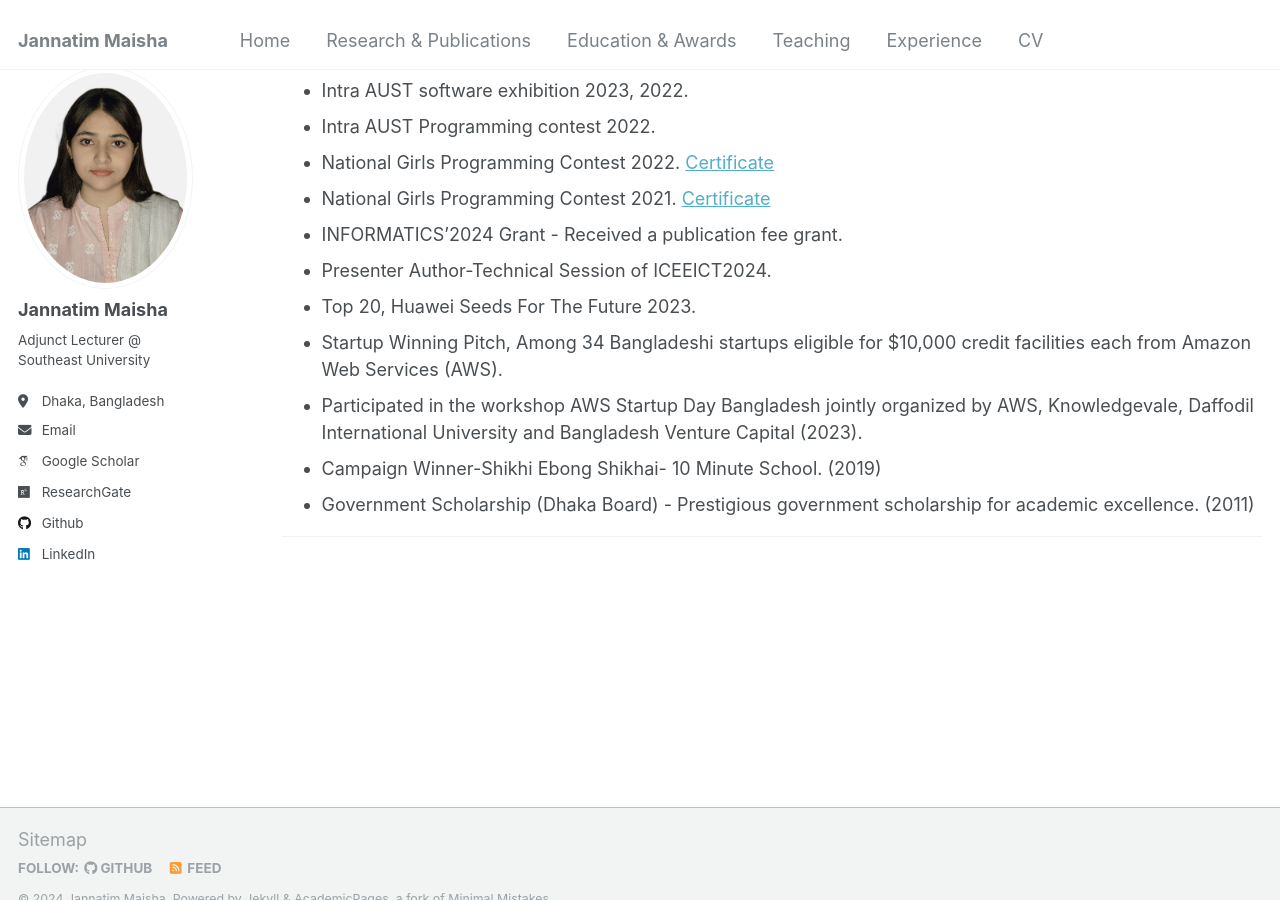
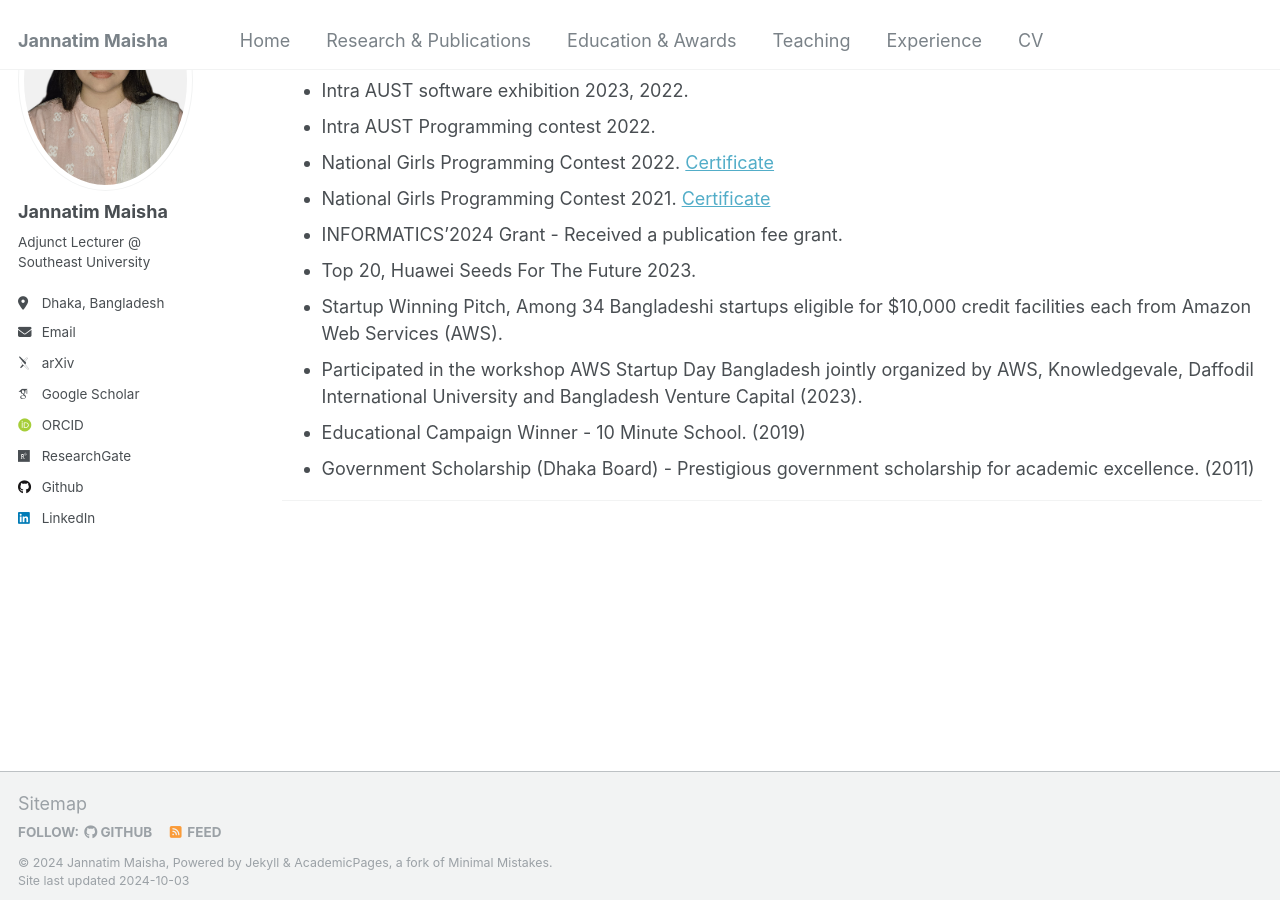
Before and after one commit to jannatim-maisha/jannatim-maisha.github.io, a Jekyll site: the page built from _pages/education.md, in a window 1280 px wide and 900 px high, scrolled down 804 px. Built offline with Jekyll 4.4.1, drawn with Linux system fonts in a browser that asks for light colours; some web fonts are replaced; part of the change alters nothing that is shown.

```diff
--- a/_config.yml
+++ b/_config.yml
@@ -28,13 +28,13 @@ author:
   location         : "Dhaka, Bangladesh"
   employer         : # URL
   uri              : # URL
-  email            : "maishapousy@gmail.com"
+  email            : "maishapousy@gmail.com, jannatim.maisha@seu.edu.bd"
 
   # Academic websites
-  arxiv            : # URL - Update with the correct link to your profile
-  googlescholar    : ""
+  arxiv            : "https://arxiv.org/a/0009-0005-0512-3493.html" # URL - Update with the correct link to your profile
+  googlescholar    : "https://scholar.google.com/citations?hl=en&user=PU2V7tIAAAAJ"
   impactstory      : # URL
-  orcid            : # URL
+  orcid            : "https://orcid.org/0009-0005-0512-3493" # URL
   semantic         : # URL
   pubmed           : # URL
   researchgate     : "https://www.researchgate.net/profile/Jannatim-Maisha"
--- a/_pages/education.md
+++ b/_pages/education.md
@@ -12,22 +12,22 @@ redirect_from:
 <hr>
 <span style="font-family:Georgia; color:black;">
 <span style="color:black; font-size:20px; font-family:Calisto MT"><b><a href="https://aust.edu" target="_blank">Ahsanullah University of Science and Technology</a></b></span><br/>
-Bachelor of Science (B.Sc.) in Computer Science and Engineering [[Certificate]](https://jannatim-maisha.github.io/files/BSC-Certificate.jpg)<br/>
-CGPA: <b>3.869/4.00</b> (2nd in Merit) <br/>
+Bachelor of Science (B.Sc.) in Computer Science and Engineering [[Certificate]](https://jannatim-maisha.github.io/files/JannatimMaisha_Provisional_Certificate.pdf)<br/>
+CGPA: <b>3.869/4.00</b> (2nd in Merit) [[Transcript]](https://jannatim-maisha.github.io/files/JannatimMaisha_BSc_Transcript.pdf) <br/>
 Duration: 2020 - 2024 <br/>
 <b>Thesis Supervisor:</b> <a style="color:black;" href="https://scholar.google.com/citations?user=su683LQAAAAJ&hl=en">Mr. Faisal Muhammad Shah</a><br/><b>Thesis Title:</b> A study of contrastive learning methods for bengali social analysis.
 <br/>
 
 <span style="font-family:Georgia; color:black;">
 <span style="color:black; font-size:20px; font-family:Calisto MT"><b><a href="" target="_blank">Motĳheel Ideal School and College</a></b></span><br/>
-Higher Secondary Certificate (HSC) [[Certificate]]()<br/>
+Higher Secondary Certificate (HSC) [[Certificate]](https://jannatim-maisha.github.github.io/files/JannatimMaisha_HSC_Certificate.pdf)<br/>
 GPA: <b>5.00/5.00</b><br/>
 Duration: 2017 - 2019 <br/>
 </span>
 
 <span style="font-family:Georgia; color:black;">
 <span style="color:black; font-size:20px; font-family:Calisto MT"><b><a href="" target="_blank">Motĳheel Government Girls High School</a></b></span><br/>
-Secondary School Certificate (SSC) [[Certificate]](https://jannatim-maisha.github.github.io/files/SSC_certificate.jpg)<br/>
+Secondary School Certificate (SSC) [[Certificate]](https://jannatim-maisha.github.github.io/files/JannatimMaisha_SSC_Certificate.pdf)<br/>
 GPA: <b>5.00/5.00</b><br/>
 Duration: 2015 - 2017 <br/>
 </span>
@@ -42,11 +42,10 @@ Duration: 2015 - 2017 <br/>
 * National Girls Programming Contest 2022. <a href="https://drive.google.com/file/d/1WskwtekgOwxGpmhfWeDb20TALOIJTP8U/view?usp=sharing">Certificate</a>
 * National Girls Programming Contest 2021. <a href="https://drive.google.com/file/d/1--XsiV_f94JElfC6CJxF_GCl55HFTbNa/view?usp=sharing">Certificate</a>
 * INFORMATICS’2024 Grant - Received a publication fee grant.
-* Presenter Author-Technical Session of ICEEICT2024.
 * Top 20, Huawei Seeds For The Future 2023.
 * Startup Winning Pitch, Among 34 Bangladeshi startups eligible for $10,000 credit facilities each from Amazon Web Services (AWS).
 * Participated in the workshop AWS Startup Day Bangladesh jointly organized by AWS, Knowledgevale, Daffodil International University and Bangladesh Venture Capital (2023).
-* Campaign Winner-Shikhi Ebong Shikhai- 10 Minute School. (2019)
+* Educational Campaign Winner - 10 Minute School. (2019)
 * Government Scholarship (Dhaka Board) - Prestigious government scholarship for academic excellence. (2011)
 
 ___________________________________________
```
Also changed, not shown: 4 other files.
